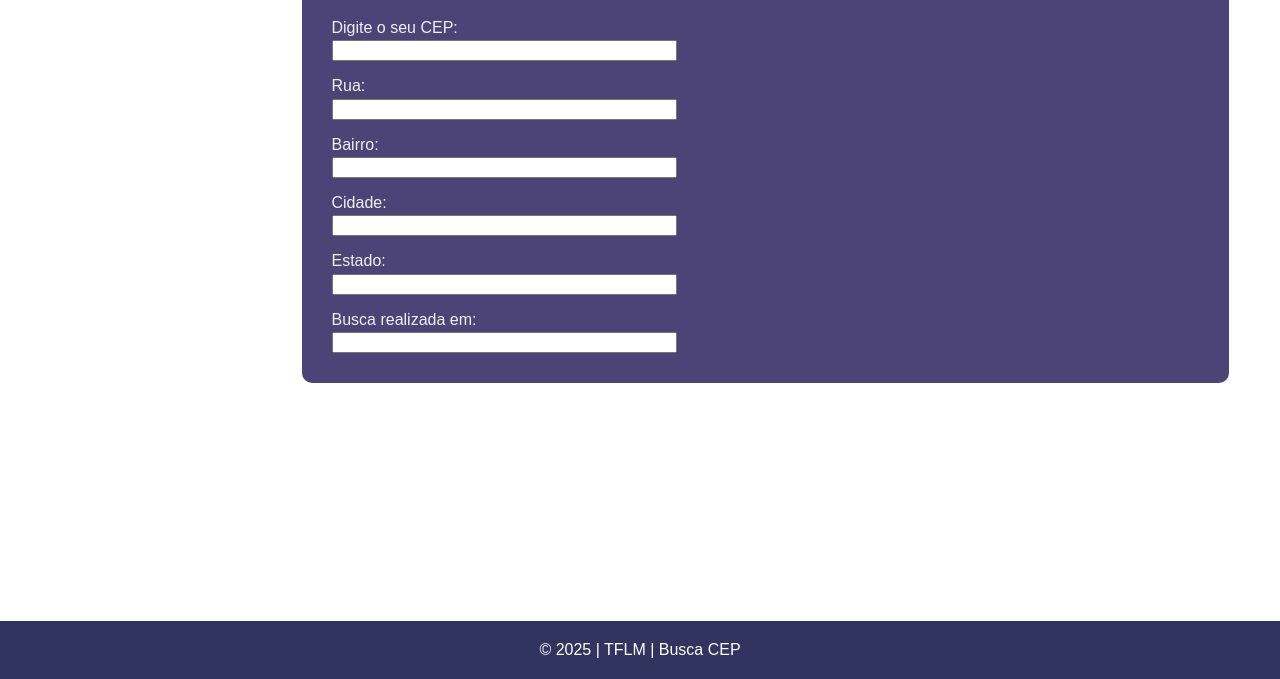
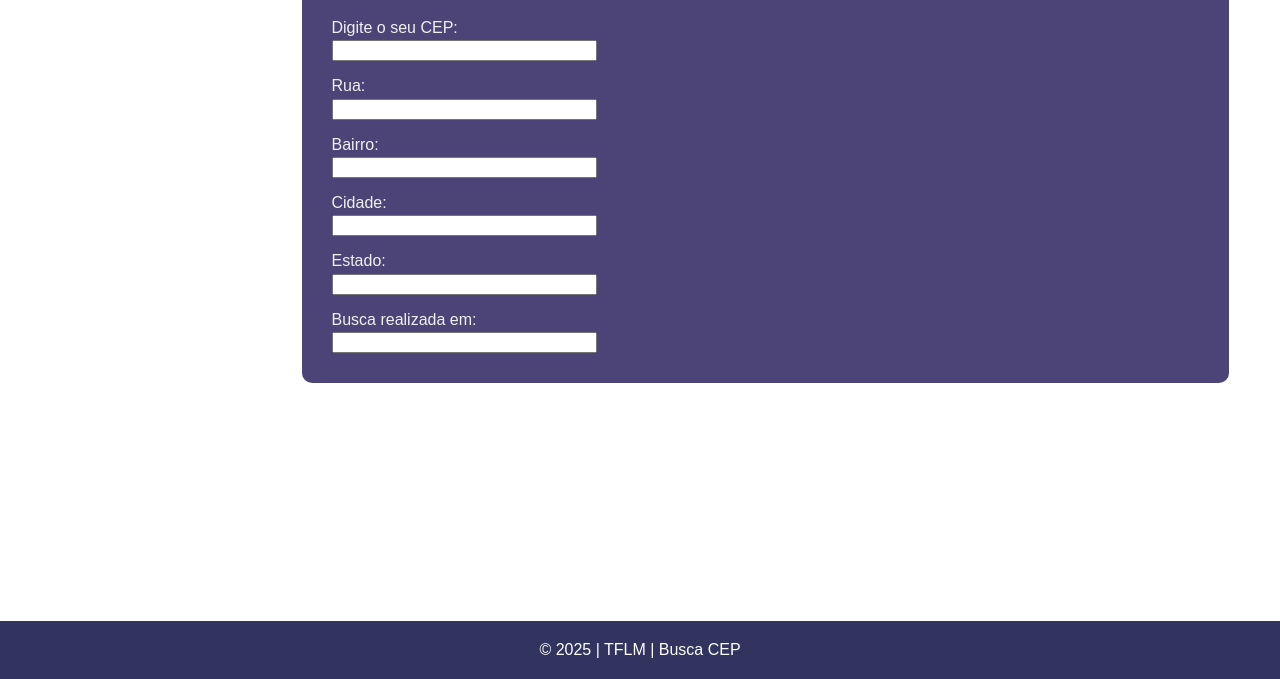
Before and after one commit to TiagoLad/buscaCEP, a plain HTML site: page index.html in a window 1280 px wide. Shown: the part 121-800 px from the top of the page. Drawn offline with Linux system fonts and the light colour scheme.

```diff
--- a/index.html
+++ b/index.html
@@ -14,22 +14,22 @@
                 <form class="contact-form" action="#" method="post">
                     <div class="form-group">
                         <label for="cep">Digite o seu CEP:</label>
-                        <input type="text" id="endereco_cep" onfocus="buscarCEP()" name="endereco_cep" size="40">
+                        <input type="text" id="endereco_cep" onfocus="buscarCEP()" name="endereco_cep" size="30">
 
                         <label for="rua">Rua:</label>
-                        <input type="text" id="endereco_rua" onfocus="buscarCEP()" name="endereco_rua" size="40">
+                        <input type="text" id="endereco_rua" onfocus="buscarCEP()" name="endereco_rua" size="30">
 
                         <label for="bairro">Bairro:</label>
-                        <input type="text" id="endereco_bairro" name="endereco_bairro" size="40">
+                        <input type="text" id="endereco_bairro" name="endereco_bairro" size="30">
 
                         <label for="cidade">Cidade:</label>
-                        <input type="text" id="endereco_cidade" name="endereco_cidade" size="40">
+                        <input type="text" id="endereco_cidade" name="endereco_cidade" size="30">
 
                         <label for="estado">Estado:</label>
-                        <input type="text" id="endereco_estado" name="endereco_estado" size="40">
+                        <input type="text" id="endereco_estado" name="endereco_estado" size="30">
 
                         <label for="servico">Busca realizada em:</label>
-                        <input type="text" id="endereco_servico" name="endereco_servico" size="40">
+                        <input type="text" id="endereco_servico" name="endereco_servico" size="30">
                     </div>
                 </form>
             </div>
```
